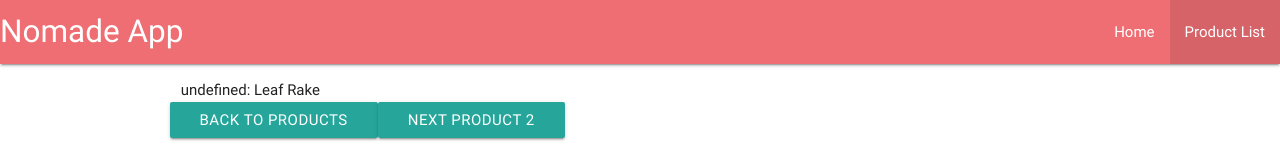
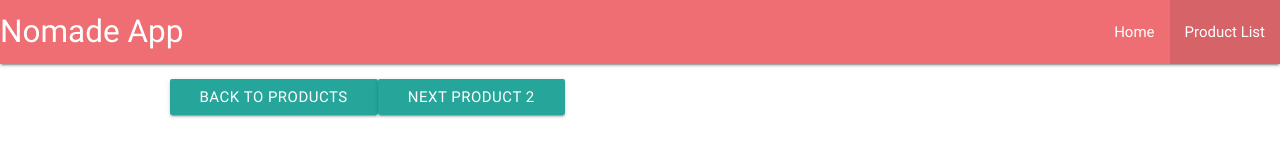
Before and after one commit to rokalex/NomadeMobileApp, an Angular app: page /products/1 in a window 1280 px wide. Shown: the top 150 px of the page. Built offline with nearby package versions, Linux system fonts and the light colour scheme; data requests are answered from the project's data file; what angular2-materialize would draw is missing.

Commit message:
nth special

```diff
--- a/src/app/module/products/product-detail/product-detail.component.html
+++ b/src/app/module/products/product-detail/product-detail.component.html
@@ -3,9 +3,6 @@
 
 
 <div class="row">
-   <div class="col s12">
-       {{pageTitle + ": " + product.productName}}
-    </div>
     <p class="text-center">
       <a class="waves-effect waves-light btn" routerLink="../">Back to products</a>
       <a class="waves-effect waves-light btn" [routerLink]="['../', getNextProductId(product.id)]">Next product {{ getNextProductId(product.id) }}</a>
```
